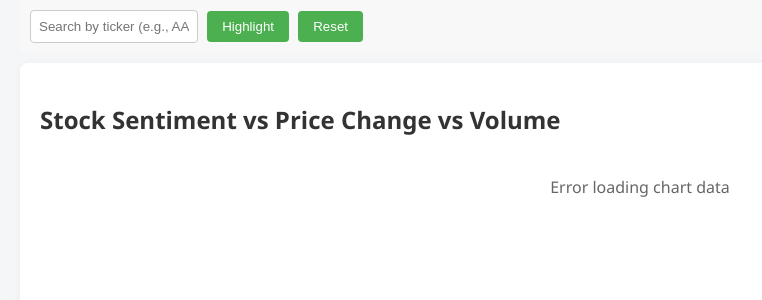
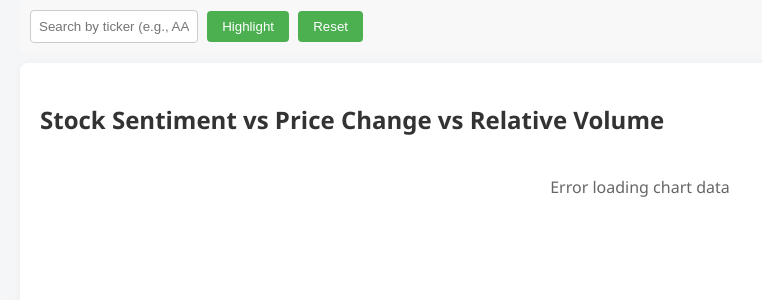
Before and after one commit to RadheShyam7/Sentiment_Analysis_Dashboard_Capstone, a Flask app: page / in a window 1280 px wide, after a click on "Sentiment vs Price Change". Shown: the part 174-474 px from the top of the page, without its empty margins (0-762 px from the left). Run offline with Flask 3, Linux system fonts and the light colour scheme; data that the repository does not hold is empty; some libraries are stand-ins or nearby versions.

Commit message:
Update index.html
Relative Volume label in the webpage

```diff
--- a/templates/index.html
+++ b/templates/index.html
@@ -203,7 +203,7 @@
 
     <!-- Quadrant Chart -->
     <div id="chart" class="tabcontent">
-        <h2>Stock Sentiment vs Price Change vs Volume</h2>
+        <h2>Stock Sentiment vs Price Change vs Relative Volume</h2>
         <div id="chart-container" style="height: 600px;"></div>
         <div class="chart-instructions">
             <p><strong>How to use:</strong> Drag to rotate the 3D view. Scroll to zoom in/out. Use the search to highlight specific tickers.</p>
```
